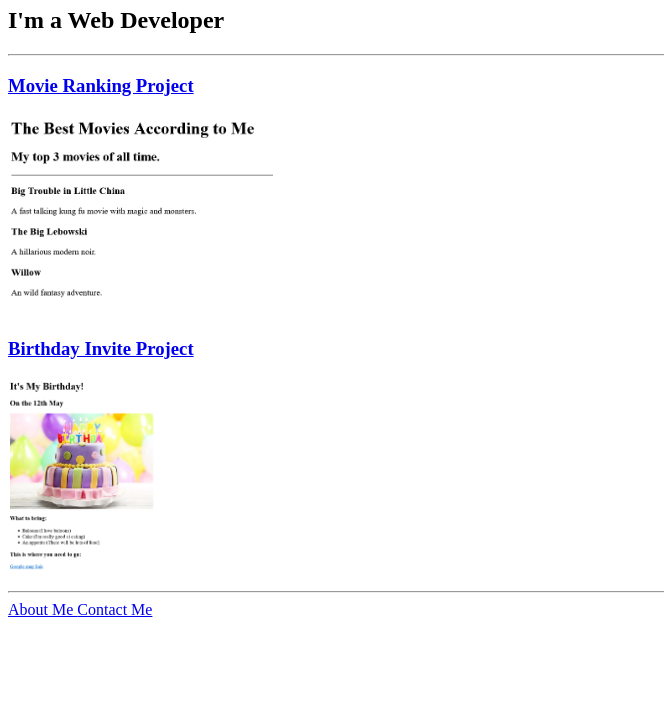
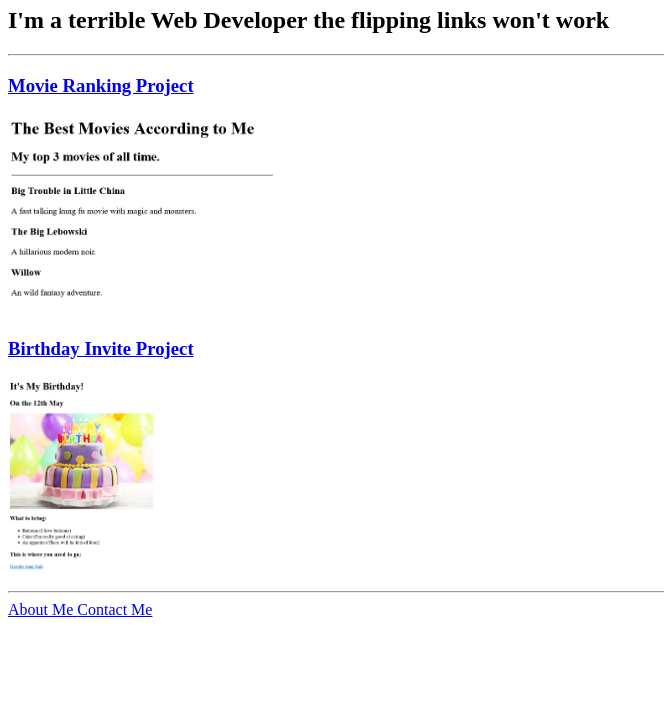
Before and after one commit to TheotherMrUsername/html-portfolio, a plain HTML site: page index.html in a window 1280 px wide. Shown: the part 73-800 px from the top of the page, without its empty margins (0-664 px from the left). Drawn offline with Linux system fonts and the light colour scheme.

Commit message:
Update index.html

```diff
--- a/index.html
+++ b/index.html
@@ -9,7 +9,9 @@
 <body>
     <h1>Dan's Portfolio</h1>
 
-<h2>I'm a Web Developer</h2>
+<h2>I'm a terrible Web Developer
+the flipping links won't work
+</h2>
 
 <hr>
 <a href="../2.4 Movie Ranking Project/index.html"><h3>Movie Ranking Project</h3></a>
```
